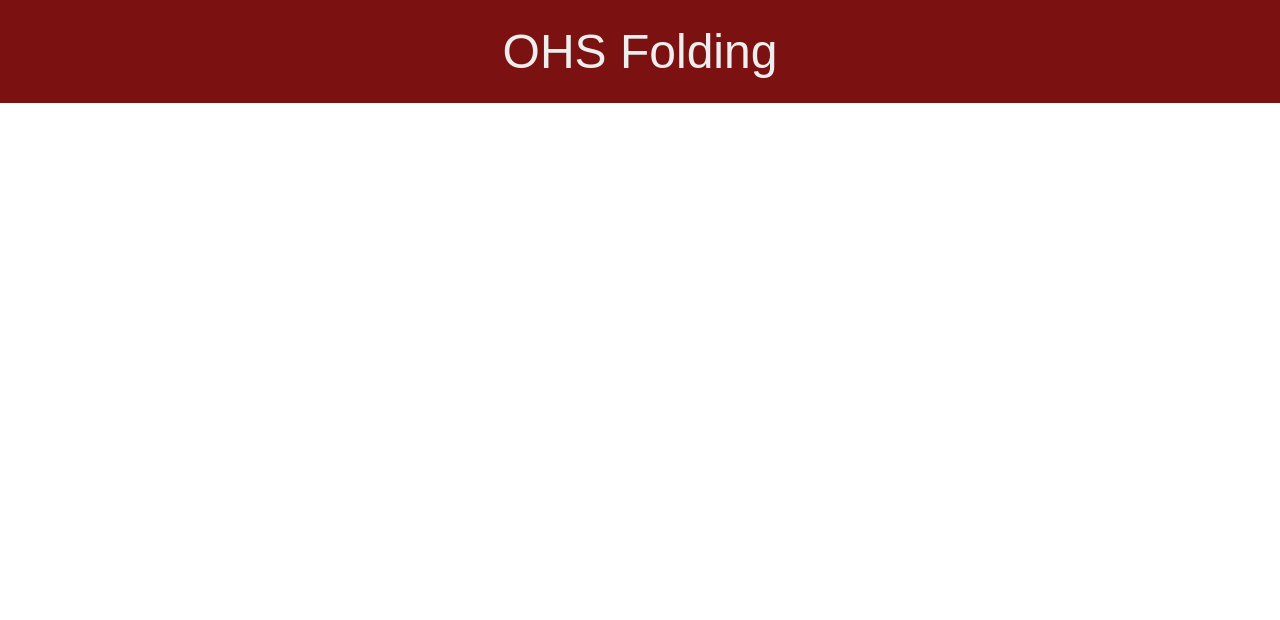
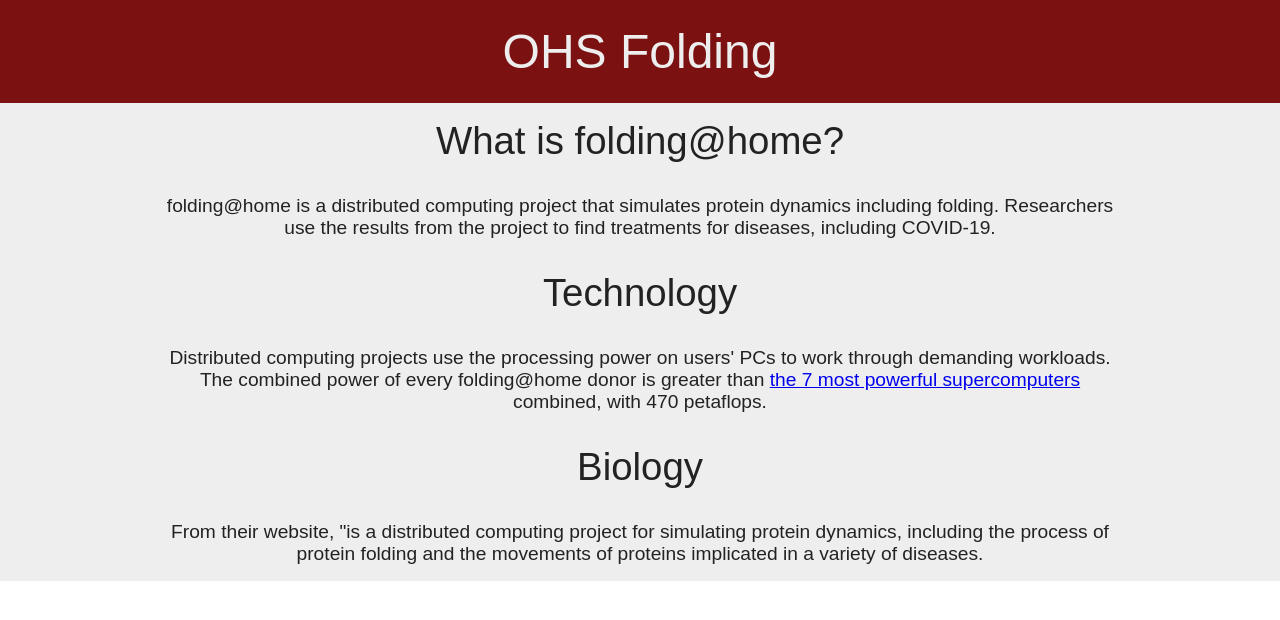
Before and after one commit to ohspixel/ohsfolding, a plain HTML site: page index.html in a window 1280 px wide. Drawn offline with Linux system fonts and the light colour scheme.

Commit message:
here have some code

```diff
--- a/css/index.css
+++ b/css/index.css
@@ -4,6 +4,8 @@ html, body {
 
     padding: 0;
     margin: 0;
+
+    color: #222;
 }
 
 .header {
@@ -20,3 +22,21 @@ html, body {
     padding-top: 3vh;
     padding-bottom: 3vh;
 }
+
+.info {
+    width: 100%;
+    background-color: #eee;
+    font-size: 1.2em;
+    padding-top: 2vh;
+    padding-bottom: 2vh;
+    text-align: center;
+    font-family: sans-serif;
+}
+.large {
+    font-size: 2em;
+}
+.content {
+    padding-left: 12.5%;
+    width: 75%;
+    padding-top: 4vh;
+}
--- a/index.html
+++ b/index.html
@@ -6,5 +6,18 @@
     </head>
     <body>
         <div class="header">OHS Folding</div>
+
+        <div class="info">
+            <div class="large">What is folding@home?</div>
+            <div class="content">folding@home is a distributed computing project that simulates protein dynamics including folding. Researchers use the results from the project to find treatments for diseases, including COVID-19.</div>
+        </div>
+        <div class="info">
+            <div class="large">Technology</div>
+            <div class="content">Distributed computing projects use the processing power on users' PCs to work through demanding workloads. The combined power of every folding@home donor is greater than <a href="https://www.tomshardware.com/news/folding-at-home-worlds-top-supercomputers-coronavirus-covid-19">the 7 most powerful supercomputers</a> combined, with 470 petaflops.</div>
+        </div>
+        <div class="info">
+            <div class="large">Biology</div>
+            <div class="content">From their website, "is a distributed computing project for simulating protein dynamics, including the process of protein folding and the movements of proteins implicated in a variety of diseases.</div>
+        </div>
     </body>
 </html>
```
